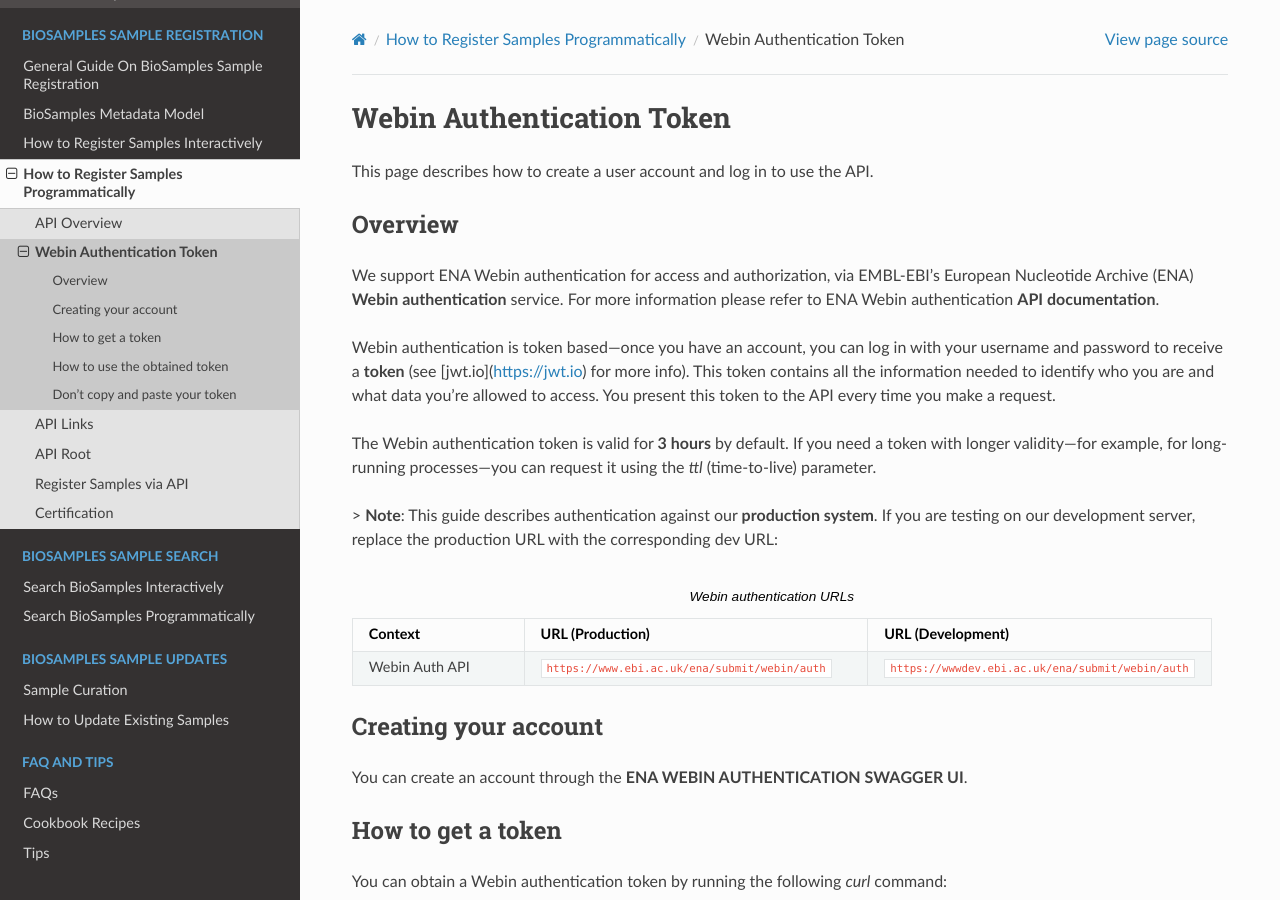
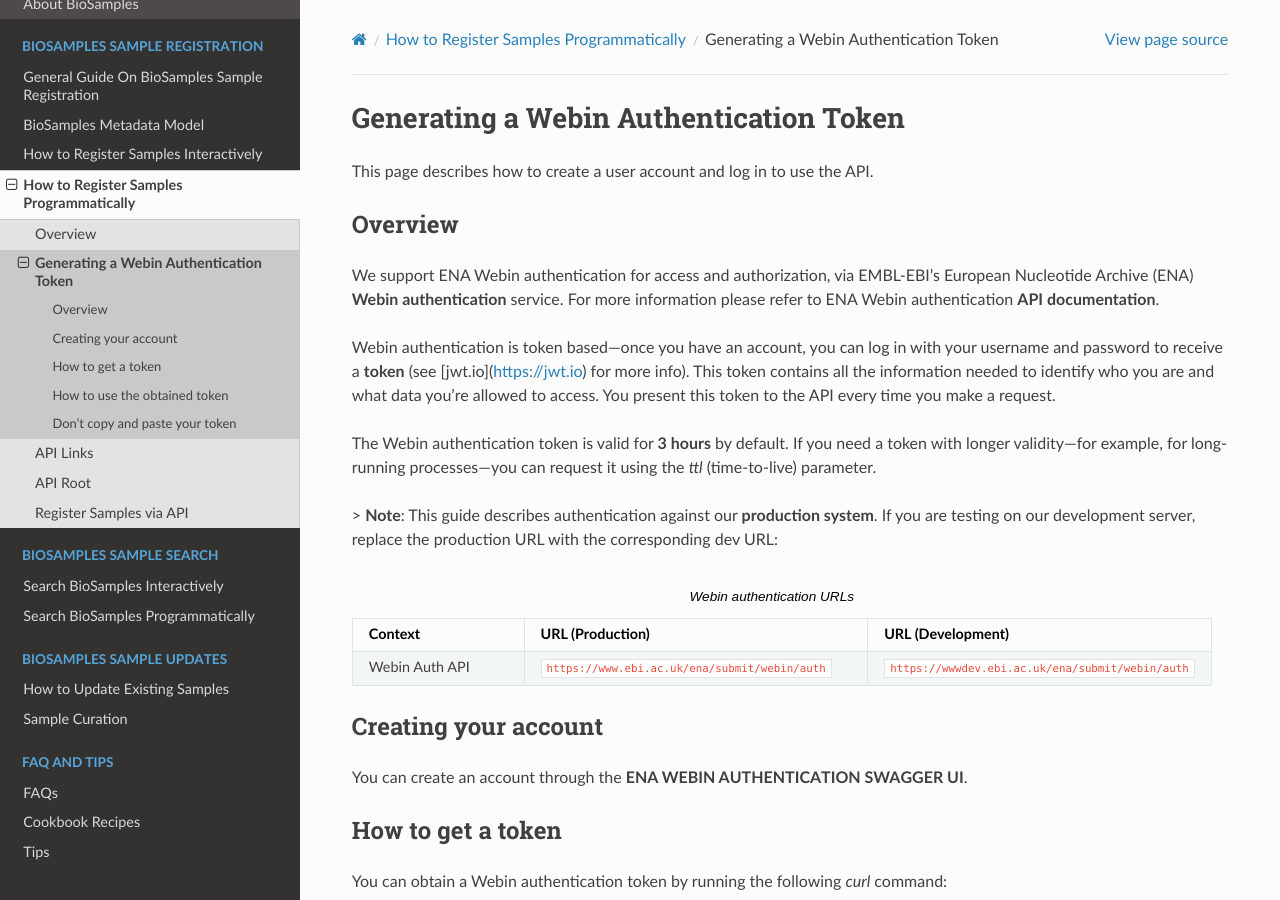
Before and after one commit to EBIBioSamples/read_docs, a Sphinx documentation site: the page built from docs/submit/programmatically/authentication.rst, in a window 1280 px wide and 900 px high. Built offline with Sphinx 7.4.7 and the Read the Docs theme 3.1.0, drawn with Linux system fonts in a browser that asks for light colours.

Commit message:
remove certification.rst

```diff
--- a/docs/index.rst
+++ b/docs/index.rst
@@ -34,8 +34,9 @@ If you're completely new to BioSamples, you can see an introductory webinar at t
     :caption: BioSamples Sample Updates
     :maxdepth: 1
 
+    update/update-samples
     update/curation
-    update/update-samples
+
 
 .. toctree::
     :caption: FAQ and Tips
--- a/docs/submit/programmatically.rst
+++ b/docs/submit/programmatically.rst
@@ -11,4 +11,3 @@ How to Register Samples Programmatically
     programmatically/links
     programmatically/API-root
     programmatically/submit
-    programmatically/certification
--- a/docs/submit/programmatically/authentication.rst
+++ b/docs/submit/programmatically/authentication.rst
@@ -1,5 +1,5 @@
-Webin Authentication Token
-==========================
+Generating a Webin Authentication Token
+=======================================
 
 This page describes how to create a user account and log in to use the API.
 
--- a/docs/submit/programmatically/certification.rst
+++ /dev/null
@@ -1,2 +0,0 @@
-Certification
-=============
--- a/docs/submit/programmatically/links.rst
+++ b/docs/submit/programmatically/links.rst
@@ -1,5 +1,5 @@
 API Links
-============================
+==========
 
 In BioSamples API links are used to connect resources. Use the links to move reliably through the API.
 For more details about links, check out the `standard docs <https://tools.ietf.org/html/rfc5988>`_ and the
--- a/docs/submit/programmatically/overview.rst
+++ b/docs/submit/programmatically/overview.rst
@@ -1,5 +1,5 @@
-API Overview
-============
+Overview
+========
 
 Accessing the service
 ---------------------
```
